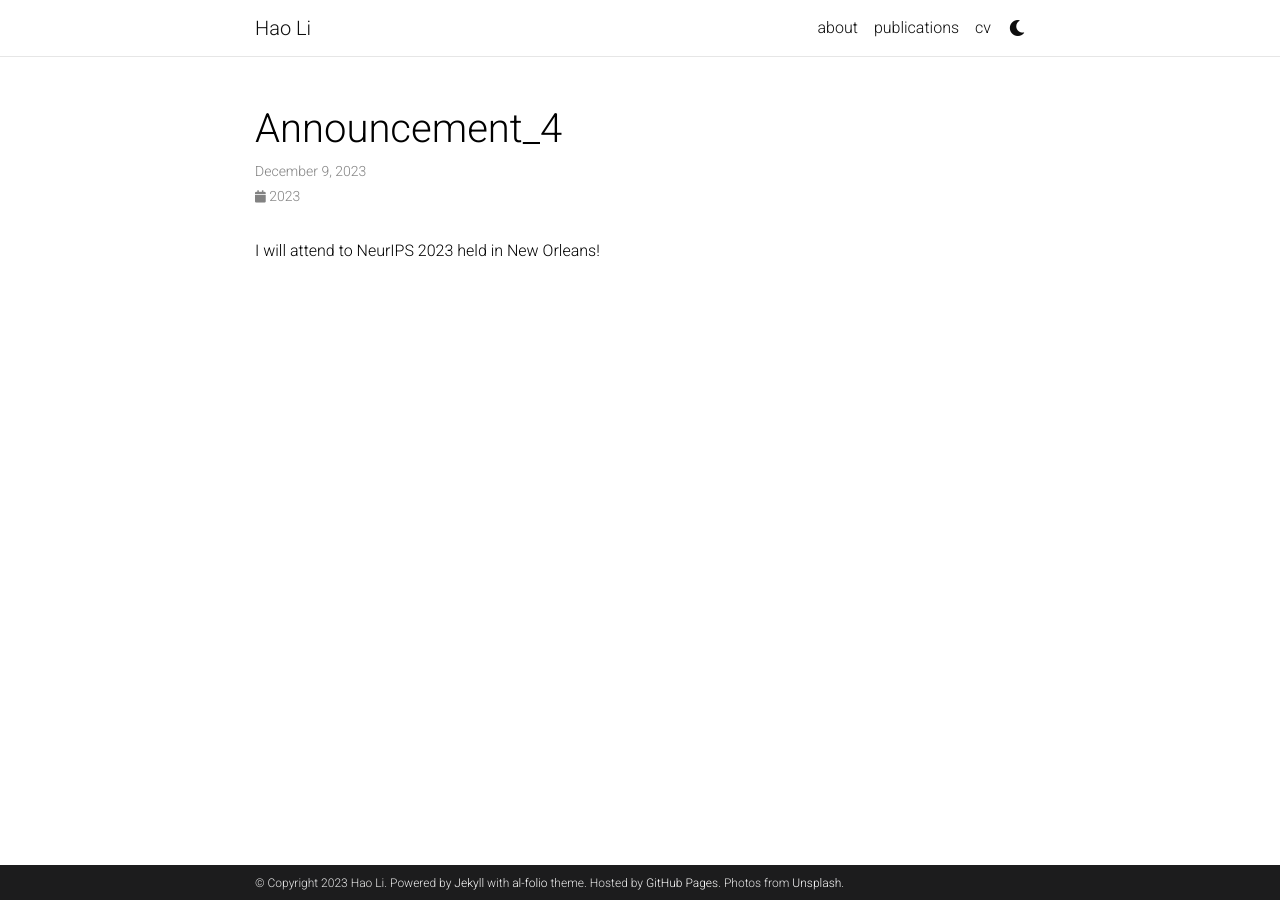
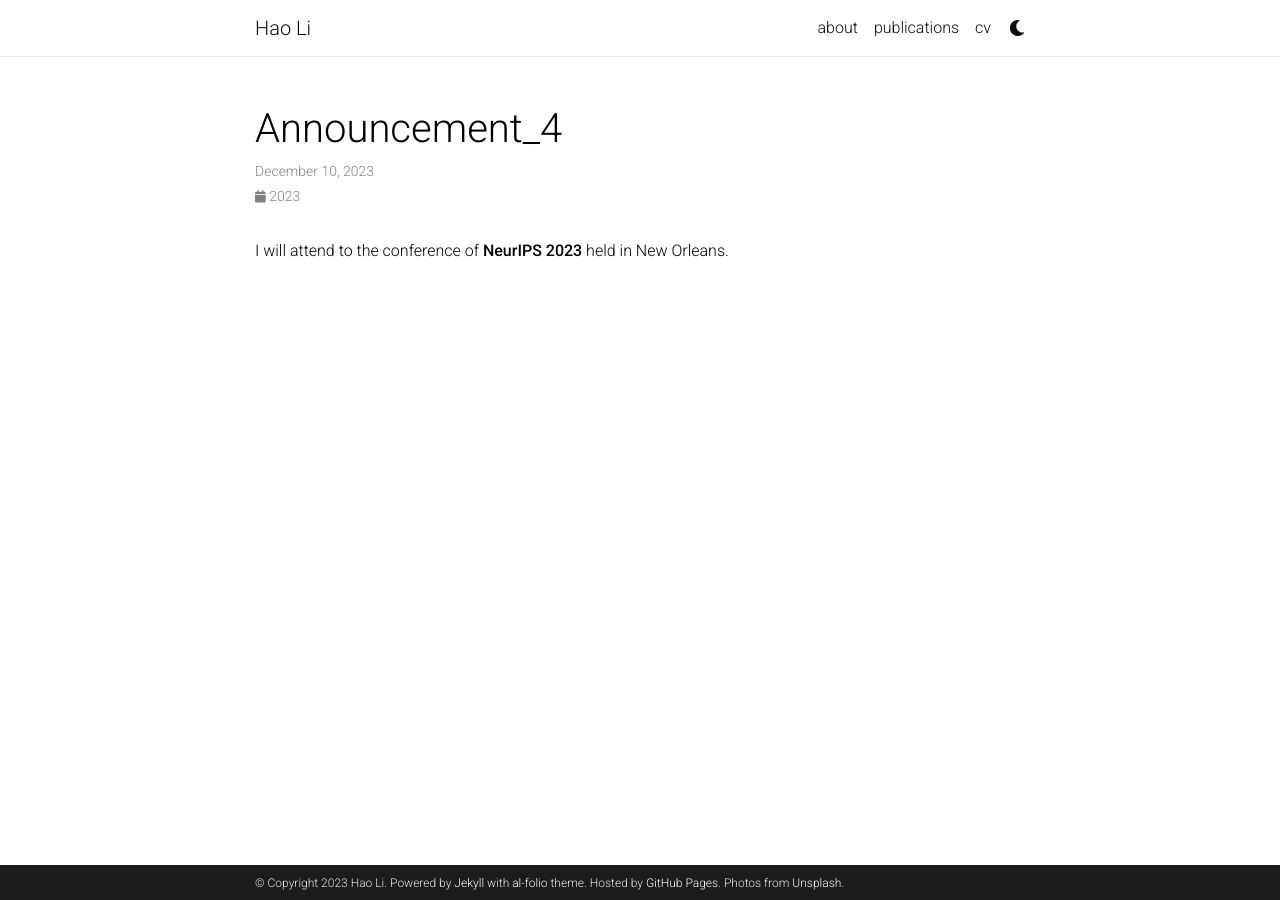
Before and after one commit to leolee99/leolee99.github.io, a Jekyll site: the page built from _news/announcement_4.md, in a window 1280 px wide. Built offline with Jekyll 4.4.1, drawn with Linux system fonts in a browser that asks for light colours; comment, search, counter and statistics services are not loaded; a style sheet for code colours, icons or effects is not loaded.

Commit message:
Update announcement_4.md

```diff
--- a/_news/announcement_4.md
+++ b/_news/announcement_4.md
@@ -1,8 +1,8 @@
 ---
 layout: post
-date: 2023-12-9 10:00:00-0400
+date: 2023-12-10 15:59:00-0400
 inline: true
 related_posts: false
 ---
 
-I will attend to NeurIPS 2023 held in New Orleans!
+I will attend to the conference of **NeurIPS 2023** held in New Orleans.
```
